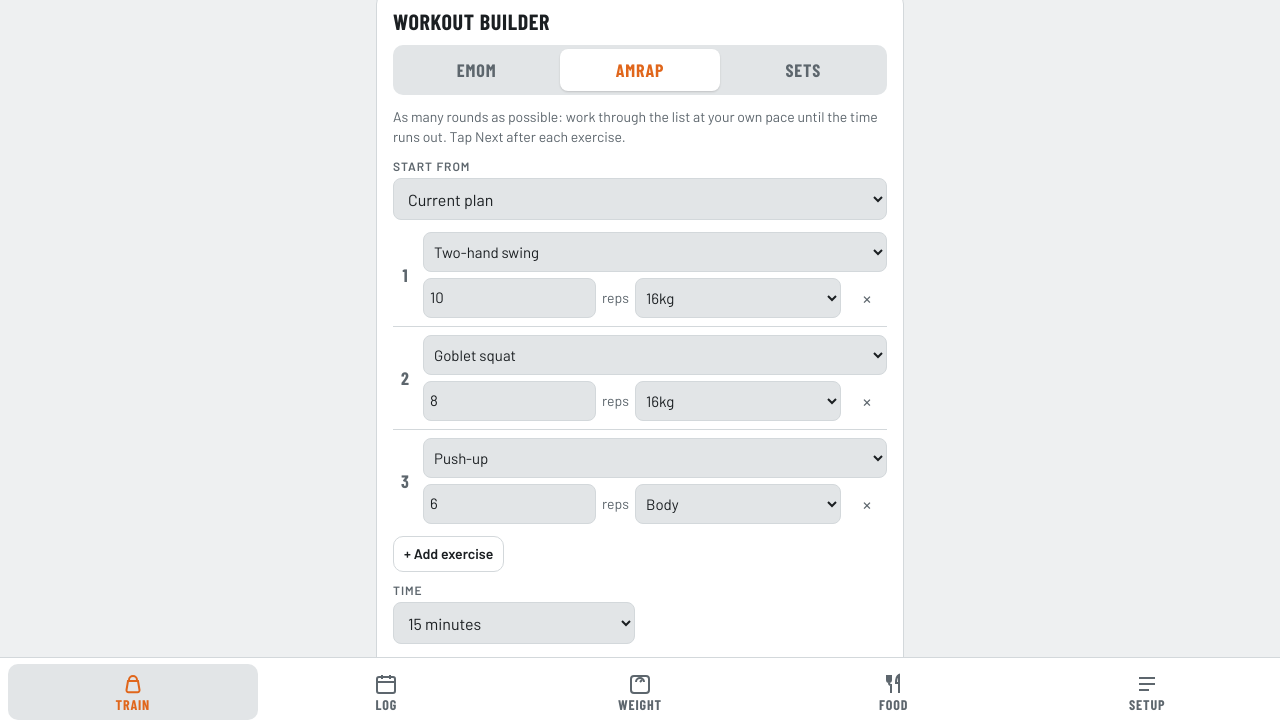
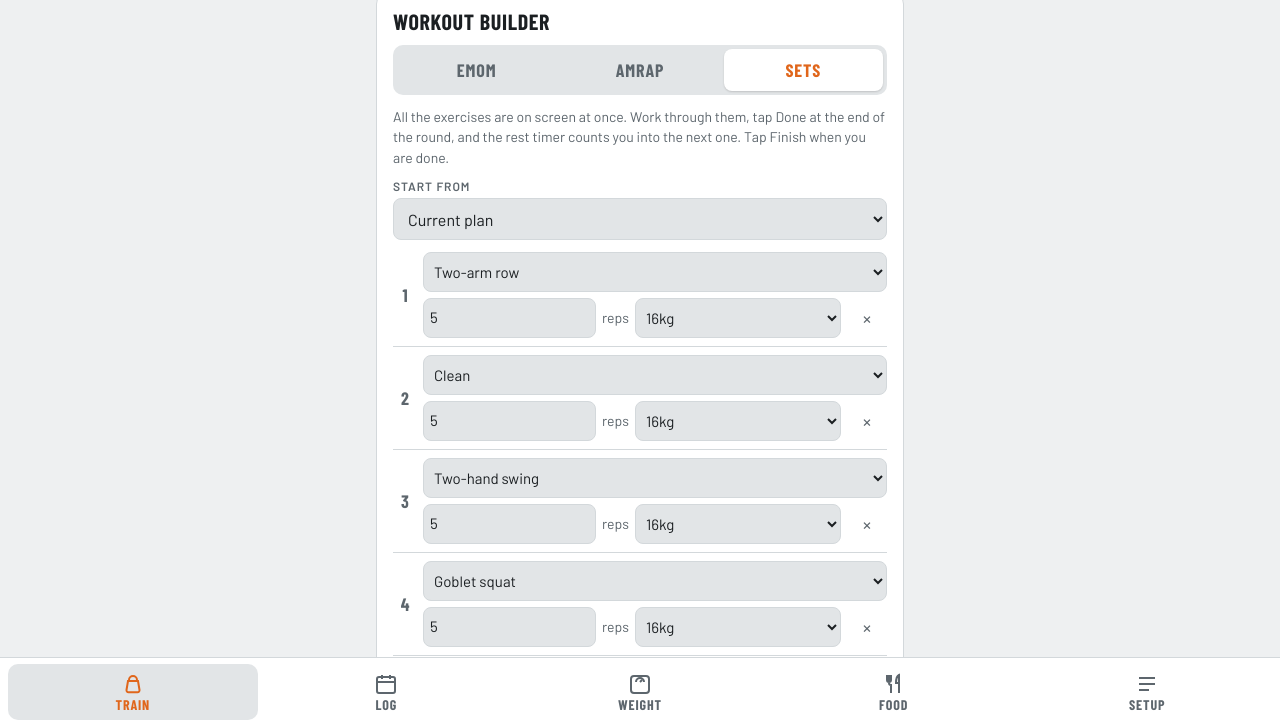
Before and after one commit to apnewnham-stack/kettle-hell, a plain HTML site: page index.html in a window 1280 px wide. Shown: the part 74-798 px from the top of the page. Drawn offline with nearby package versions, Linux system fonts and the light colour scheme; a web font is replaced by a local one.

Commit message:
Default every exercise to the 16 kg bell; Two-arm row opens the full-body flow
Co-Authored-By: Claude Opus 5.5 <noreply@anthropic.com>
Claude-Session: https://claude.ai/code/session_012CkkAYvD4svDx1Fg7MQVKw

```diff
--- a/index.html
+++ b/index.html
@@ -397,6 +397,7 @@ const BUILTIN = [
   ["Windmill (right)","Eyes on the bell, push the hip out"],
   ["Turkish get-up (left)","Slow and steady, eyes on the bell"],
   ["Turkish get-up (right)","Slow and steady, eyes on the bell"],
+  ["Two-arm row","Hinge over, flat back, pull both elbows back to the hips"],
   ["Row","Flat back, pull the elbow to the hip"],
   ["Clean","Zip it up close, soft landing in the rack"],
   ["Bicep curl","Elbows pinned, no swinging"],
@@ -415,15 +416,15 @@ const BELL_COL = {8:"#ff8fb8",12:"#3b7dd8",16:"#f2c200",20:"#8a4fc7",24:"#2e9e48
 
 const PRESETS = [
   {id:"p-flow", name:"Sets: Full-body flow", type:"sets", rounds:0, rest:90, interval:60, items:[
-    {ex:"Row",reps:5,kg:16},{ex:"Clean",reps:5,kg:16},{ex:"Two-hand swing",reps:5,kg:16},{ex:"Goblet squat",reps:5,kg:16},
-    {ex:"Bicep curl",reps:5,kg:12},{ex:"Tricep extension",reps:5,kg:12},{ex:"Pullover",reps:5,kg:12},{ex:"Halo (alternating)",reps:10,kg:12},{ex:"Push-up",reps:10,kg:0}]},
+    {ex:"Two-arm row",reps:5,kg:16},{ex:"Clean",reps:5,kg:16},{ex:"Two-hand swing",reps:5,kg:16},{ex:"Goblet squat",reps:5,kg:16},
+    {ex:"Bicep curl",reps:5,kg:16},{ex:"Tricep extension",reps:5,kg:16},{ex:"Pullover",reps:5,kg:16},{ex:"Halo (alternating)",reps:10,kg:16},{ex:"Push-up",reps:10,kg:0}]},
   {id:"p-amrap15", name:"AMRAP 15: swing, squat, push-up", type:"amrap", cap:15, rounds:1, interval:60, items:[
     {ex:"Two-hand swing",reps:10,kg:16},{ex:"Goblet squat",reps:8,kg:16},{ex:"Push-up",reps:6,kg:0}]},
   {id:"p-swing100", name:"EMOM: Swing 100 (10 min)", rounds:10, interval:60, items:[{ex:"Two-hand swing",reps:10,kg:16}]},
   {id:"p-full20", name:"EMOM: Full body 20", rounds:4, interval:60, items:[
-    {ex:"Two-hand swing",reps:15,kg:16},{ex:"Goblet squat",reps:10,kg:16},{ex:"Press (left)",reps:5,kg:12},{ex:"Press (right)",reps:5,kg:12},{ex:REST,reps:0,kg:0}]},
+    {ex:"Two-hand swing",reps:15,kg:16},{ex:"Goblet squat",reps:10,kg:16},{ex:"Press (left)",reps:5,kg:16},{ex:"Press (right)",reps:5,kg:16},{ex:REST,reps:0,kg:0}]},
   {id:"p-cp", name:"EMOM: Clean & press 16", rounds:8, interval:60, items:[{ex:"Clean and press (left)",reps:5,kg:16},{ex:"Clean and press (right)",reps:5,kg:16}]},
-  {id:"p-legs", name:"EMOM: Legs & lungs 15", rounds:5, interval:60, items:[{ex:"Goblet squat",reps:12,kg:20},{ex:"Goblet reverse lunge",reps:10,kg:12},{ex:"Burpee",reps:8,kg:0}]},
+  {id:"p-legs", name:"EMOM: Legs & lungs 15", rounds:5, interval:60, items:[{ex:"Goblet squat",reps:12,kg:16},{ex:"Goblet reverse lunge",reps:10,kg:16},{ex:"Burpee",reps:8,kg:0}]},
   {id:"p-snatch", name:"EMOM: Snatch 12", rounds:6, interval:60, items:[{ex:"Snatch (left)",reps:8,kg:16},{ex:"Snatch (right)",reps:8,kg:16}]},
 ];
 
@@ -481,7 +482,11 @@ const TYPE_HELP = {
 };
 function loadPlan(){
   const s = settings();
-  plan = s.plan ? clonePlan(s.plan) : clonePlan(PRESETS[1]);
+  plan = s.plan ? clonePlan(s.plan) : clonePlan(PRESETS[0]);
+  if (!s.mig16 && s.plan) { // one bell: 16 kg for everything
+    plan.items.forEach(it => { if (it.kg) it.kg = 16; if (plan.from === "p-flow" && it.ex === "Row") it.ex = "Two-arm row"; });
+    saveSettings({plan, mig16:true});
+  }
 }
 let planSaveT = null;
 function persistPlan(){ clearTimeout(planSaveT); planSaveT = setTimeout(() => saveSettings({plan}), 800); }
@@ -560,7 +565,7 @@ $("#plan").addEventListener("change", e => {
 });
 $("#plan").addEventListener("input", e => { if (e.target.dataset.f === "reps") { const it = plan.items[+e.target.closest(".prow").dataset.i]; it.reps = Math.max(0, +e.target.value || 0); renderPlanSum(); persistPlan(); }});
 $("#plan").addEventListener("click", e => { const b = e.target.closest("[data-del]"); if (!b) return; plan.items.splice(+b.dataset.del,1); renderPlan(); persistPlan(); });
-$("#add-row").onclick = () => { const last = [...plan.items].reverse().find(i => i.ex !== REST); plan.items.push({ex:"Two-hand swing", reps:10, kg:last ? last.kg : 16}); renderPlan(); persistPlan(); };
+$("#add-row").onclick = () => { const last = [...plan.items].reverse().find(i => i.ex !== REST); plan.items.push({ex:"Two-hand swing", reps:10, kg:16}); renderPlan(); persistPlan(); };
 $("#add-rest").onclick = () => { plan.items.push({ex:REST, reps:0, kg:0}); renderPlan(); persistPlan(); };
 $("#rounds").oninput = e => { plan.rounds = Math.min(60, Math.max(1, +e.target.value || 1)); renderPlanSum(); persistPlan(); };
 $("#interval").onchange = e => { plan.interval = +e.target.value; renderPlanSum(); persistPlan(); };
--- a/sw.js
+++ b/sw.js
@@ -1,5 +1,5 @@
 // Kettle Hell offline cache. Bump VERSION when files change.
-const VERSION = "kh-v4";
+const VERSION = "kh-v5";
 const FILES = ["./", "index.html", "food.js", "manifest.webmanifest", "icons/icon-192.png", "icons/icon-512.png", "icons/maskable-512.png"];
 self.addEventListener("install", e => { e.waitUntil(caches.open(VERSION).then(c => c.addAll(FILES)).then(() => self.skipWaiting())); });
 self.addEventListener("activate", e => { e.waitUntil(caches.keys().then(ks => Promise.all(ks.filter(k => k !== VERSION).map(k => caches.delete(k)))).then(() => self.clients.claim())); });
```
